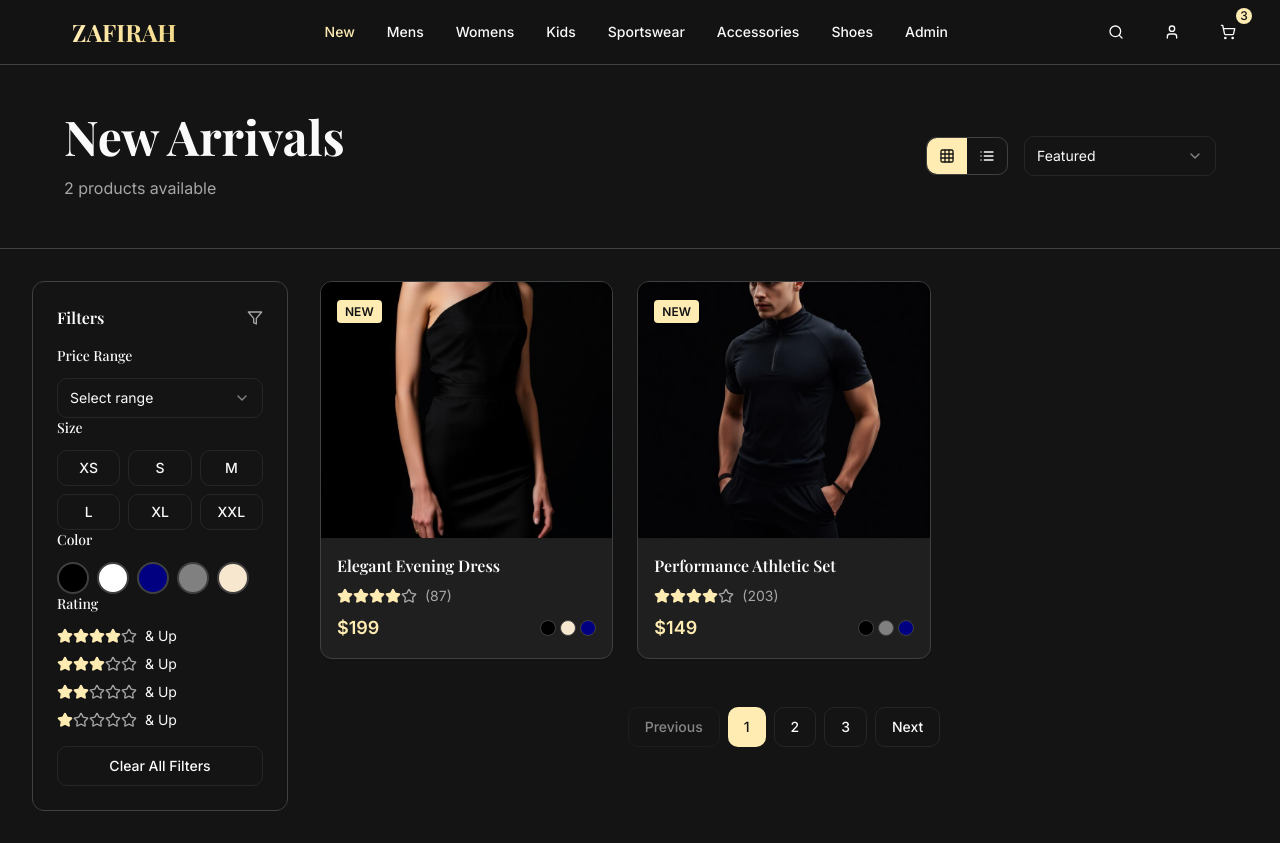
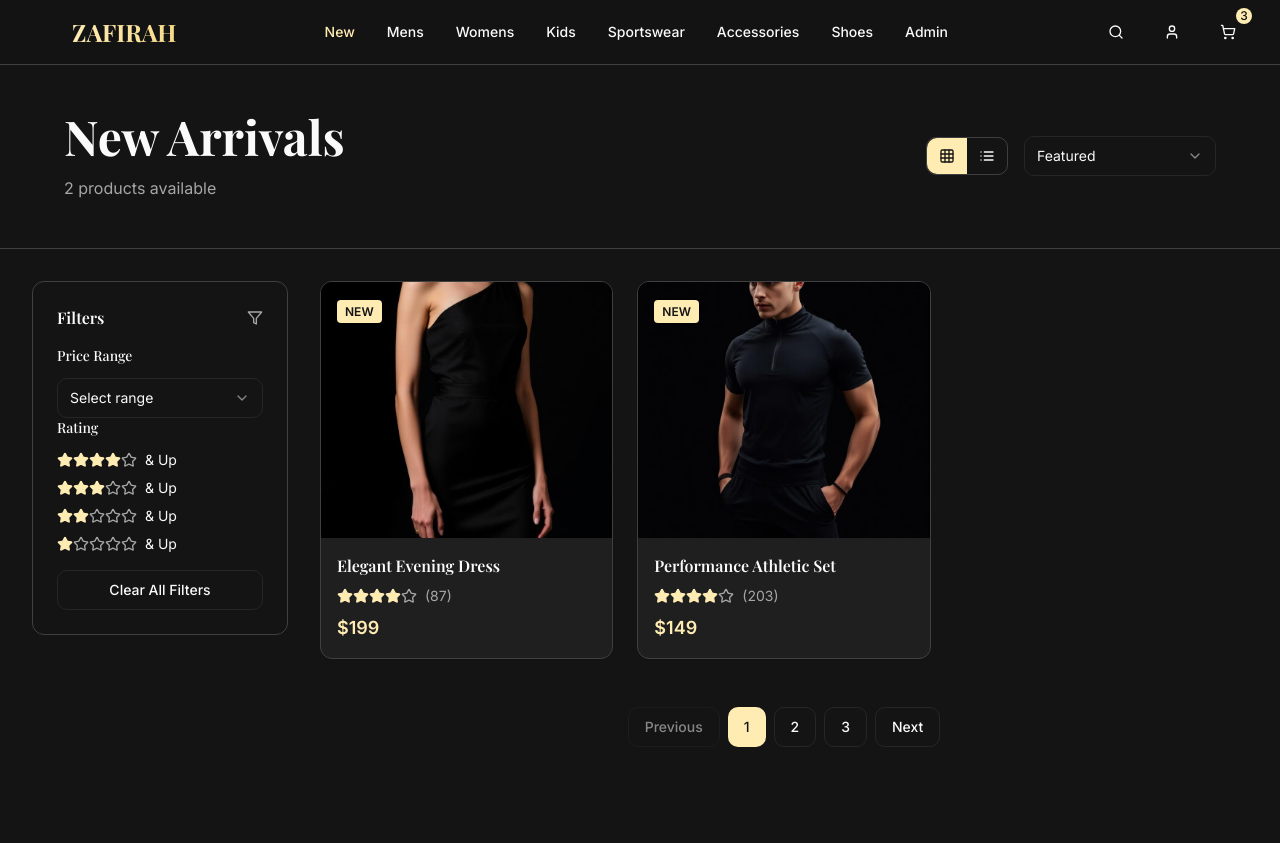
Before and after one commit to maryam978/ZAFIRAH, a React (Vite) app: page /new in a window 1280 px wide. After the commit the page ends 800 px from the top, so only its background shows below. Built offline with nearby package versions, Linux system fonts and the light colour scheme.

Commit message:
Remove product customization options
Remove color and size selection filters from the shop page.

```diff
--- a/src/pages/ShopPage.tsx
+++ b/src/pages/ShopPage.tsx
@@ -16,8 +16,6 @@ interface Product {
   image: string;
   rating: number;
   reviews: number;
-  colors: string[];
-  sizes: string[];
   category: string;
   isNew?: boolean;
   sale?: boolean;
@@ -33,8 +31,6 @@ const ShopPage = ({ category, title }: ShopPageProps) => {
   const [sortBy, setSortBy] = useState('featured');
   const [filters, setFilters] = useState({
     priceRange: '',
-    size: '',
-    color: '',
     rating: ''
   });
 
@@ -48,8 +44,6 @@ const ShopPage = ({ category, title }: ShopPageProps) => {
       image: mensProduct,
       rating: 4.8,
       reviews: 124,
-      colors: ['Black', 'White', 'Navy'],
-      sizes: ['S', 'M', 'L', 'XL'],
       category: 'mens',
       sale: true
     },
@@ -60,8 +54,6 @@ const ShopPage = ({ category, title }: ShopPageProps) => {
       image: womensProduct,
       rating: 4.9,
       reviews: 87,
-      colors: ['Black', 'Champagne', 'Navy'],
-      sizes: ['XS', 'S', 'M', 'L'],
       category: 'womens',
       isNew: true
     },
@@ -72,8 +64,6 @@ const ShopPage = ({ category, title }: ShopPageProps) => {
       image: kidsProduct,
       rating: 4.7,
       reviews: 56,
-      colors: ['Black', 'White', 'Grey'],
-      sizes: ['2T', '3T', '4T', '5T'],
       category: 'kids'
     },
     {
@@ -83,8 +73,6 @@ const ShopPage = ({ category, title }: ShopPageProps) => {
       image: sportswearProduct,
       rating: 4.6,
       reviews: 203,
-      colors: ['Black', 'Grey', 'Navy'],
-      sizes: ['S', 'M', 'L', 'XL', 'XXL'],
       category: 'sportswear',
       isNew: true
     },
@@ -161,17 +149,6 @@ const ShopPage = ({ category, title }: ShopPageProps) => {
                 ${product.originalPrice}
               </span>
             )}
-          </div>
-          <div className="flex space-x-1">
-            {product.colors.slice(0, 3).map((color, index) => (
-              <div
-                key={index}
-                className="w-4 h-4 rounded-full border border-border"
-                style={{
-                  backgroundColor: color.toLowerCase() === 'champagne' ? '#F7E7CE' : color.toLowerCase()
-                }}
-              />
-            ))}
           </div>
         </div>
       </CardContent>
@@ -254,41 +231,6 @@ const ShopPage = ({ category, title }: ShopPageProps) => {
                 </Select>
               </div>
 
-              {/* Size Filter */}
-              <div className="space-y-3">
-                <h4 className="text-sm font-medium text-pearl">Size</h4>
-                <div className="grid grid-cols-3 gap-2">
-                  {['XS', 'S', 'M', 'L', 'XL', 'XXL'].map((size) => (
-                    <Button
-                      key={size}
-                      variant={filters.size === size ? 'default' : 'outline'}
-                      size="sm"
-                      onClick={() => setFilters({...filters, size: filters.size === size ? '' : size})}
-                    >
-                      {size}
-                    </Button>
-                  ))}
-                </div>
-              </div>
-
-              {/* Color Filter */}
-              <div className="space-y-3">
-                <h4 className="text-sm font-medium text-pearl">Color</h4>
-                <div className="flex flex-wrap gap-2">
-                  {['Black', 'White', 'Navy', 'Grey', 'Champagne'].map((color) => (
-                    <button
-                      key={color}
-                      className={`w-8 h-8 rounded-full border-2 ${
-                        filters.color === color ? 'border-gold' : 'border-border'
-                      }`}
-                      style={{
-                        backgroundColor: color.toLowerCase() === 'champagne' ? '#F7E7CE' : color.toLowerCase()
-                      }}
-                      onClick={() => setFilters({...filters, color: filters.color === color ? '' : color})}
-                    />
-                  ))}
-                </div>
-              </div>
 
               {/* Rating Filter */}
               <div className="space-y-3">
@@ -319,7 +261,7 @@ const ShopPage = ({ category, title }: ShopPageProps) => {
               <Button
                 variant="outline"
                 className="w-full mt-4"
-                onClick={() => setFilters({ priceRange: '', size: '', color: '', rating: '' })}
+                onClick={() => setFilters({ priceRange: '', rating: '' })}
               >
                 Clear All Filters
               </Button>
```
